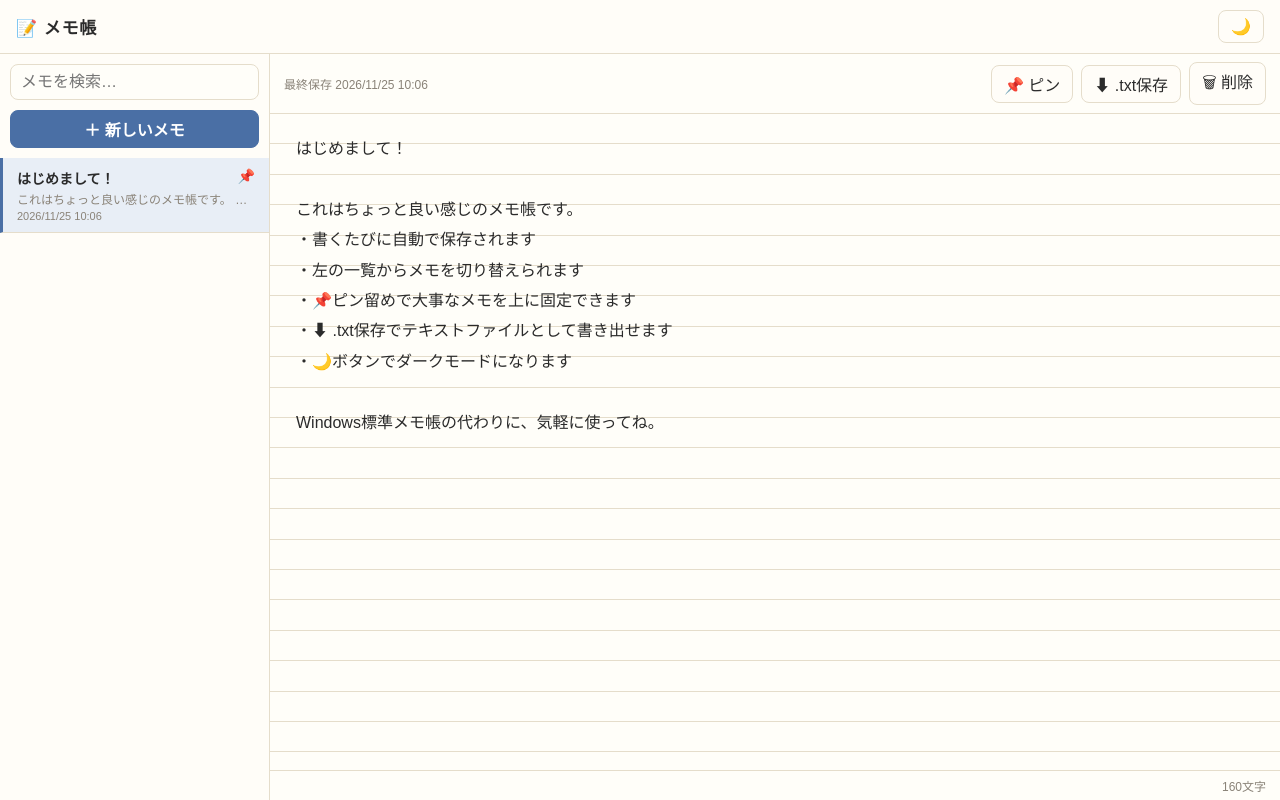
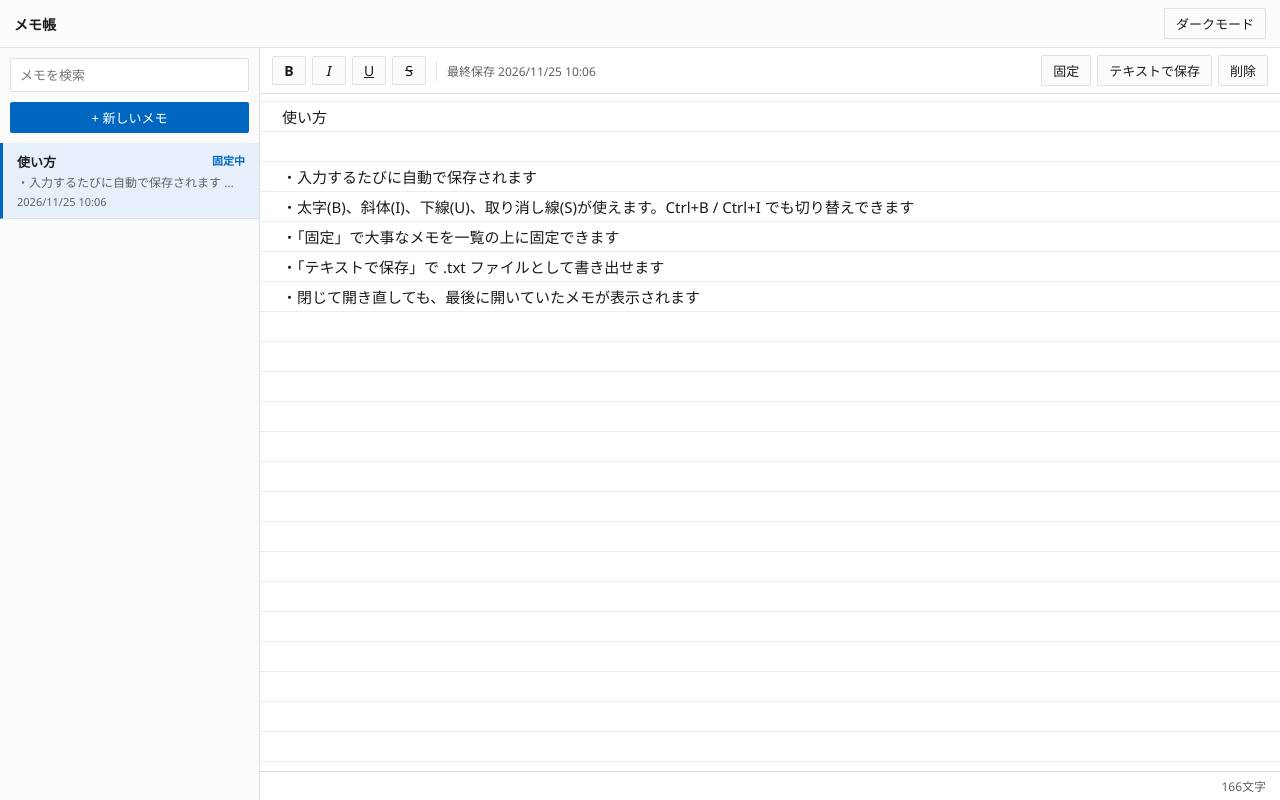
Before and after one commit to PlsJoin/app-idea-memo, a plain HTML site: page index.html in a window 1280 px wide. Drawn offline with Linux system fonts and the light colour scheme.

Commit message:
Update index.html

```diff
--- a/index.html
+++ b/index.html
@@ -5,142 +5,171 @@
 <meta name="viewport" content="width=device-width, initial-scale=1.0">
 <title>メモ帳</title>
 <link rel="manifest" href="manifest.webmanifest">
-<meta name="theme-color" content="#4a6fa5">
+<meta name="theme-color" content="#0067c0">
 <style>
   :root{
-    --bg:#f4f1ea; --panel:#fffdf8; --ink:#2b2b2b; --sub:#8a8378;
-    --line:#e5ddcb; --accent:#4a6fa5; --accent-soft:#e8eef6;
-    --paper:#fffef9; --shadow:0 2px 10px rgba(60,50,20,.08);
+    --bg:#f3f3f3; --panel:#fbfbfb; --ink:#1b1b1b; --sub:#616161;
+    --line:#e0e0e0; --rule:#ededed; --accent:#0067c0; --accent-soft:#e7f0fa;
+    --paper:#ffffff;
   }
   body.dark{
-    --bg:#1d1f24; --panel:#26282e; --ink:#e8e6e1; --sub:#9a97a3;
-    --line:#3a3d44; --accent:#7ea4d8; --accent-soft:#2f3a4d;
-    --paper:#2b2d33; --shadow:0 2px 10px rgba(0,0,0,.4);
+    --bg:#202020; --panel:#2b2b2b; --ink:#f5f5f5; --sub:#a3a3a3;
+    --line:#3d3d3d; --rule:#363636; --accent:#4cc2ff; --accent-soft:#333a42;
+    --paper:#282828;
   }
   *{box-sizing:border-box; margin:0; padding:0;}
-  body{font-family:"Hiragino Kaku Gothic ProN","Yu Gothic UI","Meiryo",sans-serif;
+  body{font-family:"Segoe UI","Yu Gothic UI","Meiryo",sans-serif;
     background:var(--bg); color:var(--ink); height:100vh; display:flex; flex-direction:column;}
-  header{display:flex; align-items:center; gap:10px; padding:10px 16px;
+  header{display:flex; align-items:center; gap:8px; padding:8px 14px;
     background:var(--panel); border-bottom:1px solid var(--line);}
-  header h1{font-size:17px; font-weight:700; letter-spacing:.05em;}
+  header h1{font-size:14px; font-weight:600;}
   header .spacer{flex:1;}
-  button{font:inherit; cursor:pointer; border:1px solid var(--line);
-    background:var(--panel); color:var(--ink); border-radius:8px; padding:6px 12px;}
-  button:hover{border-color:var(--accent);}
-  button.primary{background:var(--accent); border-color:var(--accent); color:#fff; font-weight:700;}
+  button{font:inherit; font-size:13px; cursor:pointer; border:1px solid var(--line);
+    background:var(--panel); color:var(--ink); border-radius:2px; padding:5px 11px;}
+  button:hover{background:var(--accent-soft);}
+  button.primary{background:var(--accent); border-color:var(--accent); color:#fff;}
+  button.fmt{font-size:14px; min-width:34px; padding:4px 0;}
+  button.fmt b{font-weight:700;}
+  button.fmt i{font-style:italic; font-family:Georgia,serif;}
+  button.fmt u{text-decoration:underline;}
   main{flex:1; display:flex; min-height:0;}
-  #sidebar{width:270px; border-right:1px solid var(--line); background:var(--panel);
+  #sidebar{width:260px; border-right:1px solid var(--line); background:var(--panel);
     display:flex; flex-direction:column;}
-  #search{margin:10px; padding:8px 10px; border:1px solid var(--line); border-radius:8px;
-    background:var(--paper); color:var(--ink); font:inherit; width:calc(100% - 20px);}
+  #search{margin:10px; padding:7px 9px; border:1px solid var(--line); border-radius:2px;
+    background:var(--paper); color:var(--ink); font:inherit; font-size:13px; width:calc(100% - 20px);}
   #list{flex:1; overflow-y:auto;}
-  .item{padding:10px 14px; border-bottom:1px solid var(--line); cursor:pointer;}
+  .item{padding:9px 14px; border-bottom:1px solid var(--line); cursor:pointer;}
   .item:hover{background:var(--accent-soft);}
   .item.active{background:var(--accent-soft); border-left:3px solid var(--accent);}
-  .item .t{font-weight:700; font-size:14px; white-space:nowrap; overflow:hidden; text-overflow:ellipsis;}
+  .item .t{font-weight:600; font-size:13px; white-space:nowrap; overflow:hidden; text-overflow:ellipsis;}
   .item .p{font-size:12px; color:var(--sub); white-space:nowrap; overflow:hidden; text-overflow:ellipsis; margin-top:2px;}
   .item .d{font-size:11px; color:var(--sub); margin-top:3px;}
-  .item .pin{float:right;}
+  .item .pin{float:right; font-size:11px; color:var(--accent);}
   #empty{padding:24px 14px; color:var(--sub); font-size:13px; text-align:center;}
   #editor{flex:1; display:flex; flex-direction:column; background:var(--paper); min-width:0;}
-  #toolbar{display:flex; align-items:center; gap:8px; padding:8px 14px; border-bottom:1px solid var(--line);}
+  #toolbar{display:flex; align-items:center; gap:6px; padding:7px 12px; border-bottom:1px solid var(--line); flex-wrap:wrap;}
   #status{font-size:12px; color:var(--sub);}
   #toolbar .spacer{flex:1;}
-  #body{flex:1; border:none; outline:none; resize:none; padding:20px 26px;
-    font:inherit; font-size:16px; line-height:1.9; background:transparent; color:var(--ink);
-    background-image:repeating-linear-gradient(transparent, transparent calc(1.9em - 1px), var(--line) calc(1.9em - 1px), var(--line) 1.9em);
-    background-attachment:local;}
-  #count{padding:6px 14px; font-size:12px; color:var(--sub); border-top:1px solid var(--line); text-align:right;}
+  #toolbar .sep{width:1px; height:20px; background:var(--line); margin:0 4px;}
+  #body{flex:1; overflow-y:auto; outline:none; padding:8px 22px;
+    font-size:15px; line-height:30px; color:var(--ink);
+    background-image:repeating-linear-gradient(to bottom, transparent 0, transparent 29px, var(--rule) 29px, var(--rule) 30px);
+    background-size:100% 30px; background-position:0 8px; background-attachment:local;}
+  #body[data-empty="true"]:before{content:attr(data-placeholder); color:var(--sub); pointer-events:none;}
+  #count{padding:5px 14px; font-size:12px; color:var(--sub); border-top:1px solid var(--line); text-align:right;}
   @media (max-width:700px){
     #sidebar{width:150px;}
-    #body{padding:14px;}
+    #body{padding:8px 12px;}
   }
 </style>
 </head>
 <body>
 <header>
-  <h1>📝 メモ帳</h1>
+  <h1>メモ帳</h1>
   <div class="spacer"></div>
-  <button id="installBtn" style="display:none">⬇ このPCにインストール</button>
-  <button id="themeBtn" title="ダークモード切替">🌙</button>
+  <button id="installBtn" style="display:none">このPCにインストール</button>
+  <button id="themeBtn">ダークモード</button>
 </header>
 <main>
   <aside id="sidebar">
-    <input id="search" type="search" placeholder="メモを検索…">
-    <div style="padding:0 10px 10px;"><button id="newBtn" class="primary" style="width:100%">＋ 新しいメモ</button></div>
+    <input id="search" type="search" placeholder="メモを検索">
+    <div style="padding:0 10px 10px;"><button id="newBtn" class="primary" style="width:100%">+ 新しいメモ</button></div>
     <div id="list"></div>
-    <div id="empty" style="display:none">メモがありません。<br>「＋ 新しいメモ」からどうぞ。</div>
+    <div id="empty" style="display:none">メモがありません。</div>
   </aside>
   <section id="editor">
     <div id="toolbar">
-      <span id="status">メモを選ぶか、新しく作ってね</span>
+      <button class="fmt" id="boldBtn" title="太字 (Ctrl+B)"><b>B</b></button>
+      <button class="fmt" id="italicBtn" title="斜体 (Ctrl+I)"><i>I</i></button>
+      <button class="fmt" id="underBtn" title="下線 (Ctrl+U)"><u>U</u></button>
+      <button class="fmt" id="strikeBtn" title="取り消し線"><s>S</s></button>
+      <div class="sep"></div>
+      <span id="status">メモを選ぶか、新しく作成してください</span>
       <div class="spacer"></div>
-      <button id="pinBtn" title="ピン留め">📌 ピン</button>
-      <button id="dlBtn" title="テキストファイルで保存">⬇ .txt保存</button>
-      <button id="delBtn" title="削除">🗑 削除</button>
+      <button id="pinBtn">固定</button>
+      <button id="dlBtn">テキストで保存</button>
+      <button id="delBtn">削除</button>
     </div>
-    <textarea id="body" placeholder="ここに書いてね。最初の1行がタイトルになります。書くたび自動で保存されます。"></textarea>
+    <div id="body" contenteditable="true" data-placeholder="ここに入力してください。最初の1行がタイトルになります。入力するたびに自動で保存されます。"></div>
     <div id="count">0文字</div>
   </section>
 </main>
 <script>
 const KEY = "nice-notepad-v1";
+const CURKEY = "nice-notepad-current";
 let notes = [];
 try { notes = JSON.parse(localStorage.getItem(KEY) || "[]"); } catch(e) { notes = []; }
+for (const n of notes){ if (n.html === undefined){ n.html = escapeHtml(n.text || "").replace(/\n/g, "<br>"); delete n.text; } }
 let currentId = null;
 let query = "";
 
 const $ = (id) => document.getElementById(id);
 const listEl = $("list"), bodyEl = $("body"), statusEl = $("status"), countEl = $("count");
 
+function escapeHtml(s){ return s.replace(/&/g,"&amp;").replace(/</g,"&lt;").replace(/>/g,"&gt;"); }
+function htmlToText(html){
+  let t = (html || "")
+    .replace(/<br\s*\/?>/gi, "\n")
+    .replace(/<\/(div|p|li)>/gi, "\n")
+    .replace(/<[^>]+>/g, "");
+  const ta = document.createElement("textarea"); ta.innerHTML = t; t = ta.value;
+  return t.replace(/\n+$/, "");
+}
 function save(){ localStorage.setItem(KEY, JSON.stringify(notes)); }
+function saveCurrent(){ if (currentId !== null) localStorage.setItem(CURKEY, String(currentId)); }
 function current(){ return notes.find(n => n.id === currentId) || null; }
 function titleOf(n){
-  const first = (n.text || "").split("\n").find(l => l.trim() !== "");
-  return first ? first.trim().slice(0, 40) : "（無題）";
+  const first = htmlToText(n.html).split("\n").find(l => l.trim() !== "");
+  return first ? first.trim().slice(0, 40) : "(無題)";
 }
 function fmtDate(ts){
   const d = new Date(ts);
   return d.getFullYear() + "/" + (d.getMonth()+1) + "/" + d.getDate() + " " +
          String(d.getHours()).padStart(2,"0") + ":" + String(d.getMinutes()).padStart(2,"0");
 }
+function openNote(id){
+  currentId = id; saveCurrent();
+  const c = current();
+  bodyEl.innerHTML = c ? c.html : "";
+  updateCount(); render();
+}
 function render(){
   const items = notes
-    .filter(n => !query || n.text.includes(query))
+    .filter(n => !query || htmlToText(n.html).includes(query))
     .sort((a,b) => (b.pinned - a.pinned) || (b.updated - a.updated));
   listEl.innerHTML = "";
   $("empty").style.display = notes.length ? "none" : "block";
   for (const n of items){
     const div = document.createElement("div");
     div.className = "item" + (n.id === currentId ? " active" : "");
-    const preview = n.text.split("\n").slice(1).join(" ").trim().slice(0, 50);
-    div.innerHTML = "";
+    const text = htmlToText(n.html);
+    const preview = text.split("\n").slice(1).join(" ").trim().slice(0, 50);
     const t = document.createElement("div"); t.className = "t"; t.textContent = titleOf(n);
-    if (n.pinned){ const p = document.createElement("span"); p.className = "pin"; p.textContent = "📌"; t.appendChild(p); }
-    const pv = document.createElement("div"); pv.className = "p"; pv.textContent = preview || "（本文なし）";
+    if (n.pinned){ const p = document.createElement("span"); p.className = "pin"; p.textContent = "固定中"; t.appendChild(p); }
+    const pv = document.createElement("div"); pv.className = "p"; pv.textContent = preview || "(本文なし)";
     const dt = document.createElement("div"); dt.className = "d"; dt.textContent = fmtDate(n.updated);
     div.append(t, pv, dt);
-    div.onclick = () => { currentId = n.id; bodyEl.value = n.text; updateCount(); render(); };
+    div.onclick = () => openNote(n.id);
     listEl.appendChild(div);
   }
   const c = current();
-  statusEl.textContent = c ? "最終保存 " + fmtDate(c.updated) : "メモを選ぶか、新しく作ってね";
+  statusEl.textContent = c ? "最終保存 " + fmtDate(c.updated) : "メモを選ぶか、新しく作成してください";
 }
 function updateCount(){
-  const len = bodyEl.value.length;
-  countEl.textContent = len + "文字";
+  const text = htmlToText(bodyEl.innerHTML);
+  countEl.textContent = text.length + "文字";
+  bodyEl.dataset.empty = text.trim() === "" ? "true" : "false";
 }
 $("newBtn").onclick = () => {
-  const n = { id: Date.now(), text: "", updated: Date.now(), pinned: false };
-  notes.unshift(n); currentId = n.id; bodyEl.value = "";
-  save(); render(); updateCount(); bodyEl.focus();
+  const n = { id: Date.now(), html: "", updated: Date.now(), pinned: false };
+  notes.unshift(n); save(); openNote(n.id); bodyEl.focus();
 };
 let timer = null;
 bodyEl.addEventListener("input", () => {
   const c = current(); if (!c) return;
-  c.text = bodyEl.value; c.updated = Date.now();
+  c.html = bodyEl.innerHTML; c.updated = Date.now();
   updateCount();
-  statusEl.textContent = "保存中…";
+  statusEl.textContent = "保存中...";
   clearTimeout(timer);
   timer = setTimeout(() => { save(); render(); }, 300);
 });
@@ -151,20 +180,27 @@ $("pinBtn").onclick = () => {
 };
 $("delBtn").onclick = () => {
   const c = current(); if (!c) return;
-  if (!confirm("このメモを削除しますか？")) return;
+  if (!confirm("このメモを削除しますか?")) return;
   notes = notes.filter(n => n.id !== c.id);
-  currentId = notes.length ? notes[0].id : null;
-  bodyEl.value = current() ? current().text : "";
-  save(); render(); updateCount();
+  save();
+  if (notes.length) openNote(notes.slice().sort((a,b) => b.updated - a.updated)[0].id);
+  else { currentId = null; bodyEl.innerHTML = ""; render(); updateCount(); }
 };
 $("dlBtn").onclick = () => {
   const c = current(); if (!c) return;
-  const blob = new Blob([c.text], {type: "text/plain"});
+  const blob = new Blob([htmlToText(c.html)], {type: "text/plain"});
   const a = document.createElement("a");
   a.href = URL.createObjectURL(blob);
   a.download = titleOf(c).replace(/[\\/:*?"<>|]/g, "_") + ".txt";
   a.click(); URL.revokeObjectURL(a.href);
 };
+function fmt(cmd){
+  return (e) => { e.preventDefault(); bodyEl.focus(); document.execCommand(cmd, false, null); bodyEl.dispatchEvent(new Event("input")); };
+}
+$("boldBtn").addEventListener("mousedown", fmt("bold"));
+$("italicBtn").addEventListener("mousedown", fmt("italic"));
+$("underBtn").addEventListener("mousedown", fmt("underline"));
+$("strikeBtn").addEventListener("mousedown", fmt("strikeThrough"));
 $("themeBtn").onclick = () => {
   document.body.classList.toggle("dark");
   localStorage.setItem("nice-notepad-theme", document.body.classList.contains("dark") ? "dark" : "light");
@@ -172,10 +208,13 @@ $("themeBtn").onclick = () => {
 if (localStorage.getItem("nice-notepad-theme") === "dark") document.body.classList.add("dark");
 
 if (!notes.length){
-  const n = { id: Date.now(), text: "はじめまして！\n\nこれはちょっと良い感じのメモ帳です。\n・書くたびに自動で保存されます\n・左の一覧からメモを切り替えられます\n・📌ピン留めで大事なメモを上に固定できます\n・⬇ .txt保存でテキストファイルとして書き出せます\n・🌙ボタンでダークモードになります\n\nWindows標準メモ帳の代わりに、気軽に使ってね。", updated: Date.now(), pinned: true };
-  notes.push(n); currentId = n.id; bodyEl.value = n.text; save();
+  const n = { id: Date.now(), html: "使い方<br><br>・入力するたびに自動で保存されます<br>・太字(B)、斜体(I)、下線(U)、取り消し線(S)が使えます。Ctrl+B / Ctrl+I でも切り替えできます<br>・「固定」で大事なメモを一覧の上に固定できます<br>・「テキストで保存」で .txt ファイルとして書き出せます<br>・閉じて開き直しても、最後に開いていたメモが表示されます", updated: Date.now(), pinned: true };
+  notes.push(n); save();
 }
-render(); updateCount();
+const lastId = Number(localStorage.getItem(CURKEY) || "");
+if (lastId && notes.some(n => n.id === lastId)) openNote(lastId);
+else if (notes.length) openNote(notes.slice().sort((a,b) => (b.pinned - a.pinned) || (b.updated - a.updated))[0].id);
+else { render(); updateCount(); }
 
 if ("serviceWorker" in navigator) navigator.serviceWorker.register("sw.js").catch(()=>{});
 let deferredPrompt = null;
```
